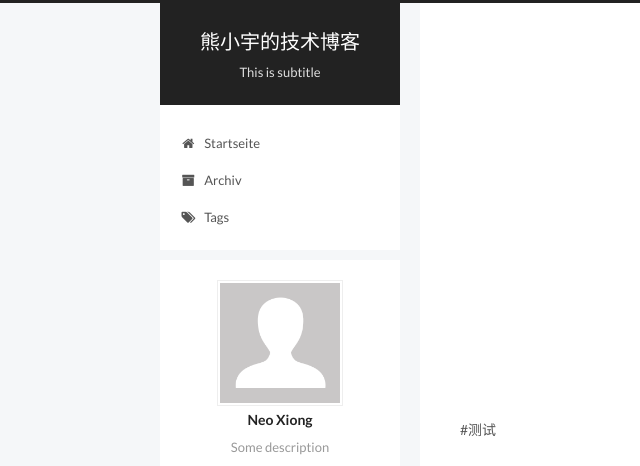
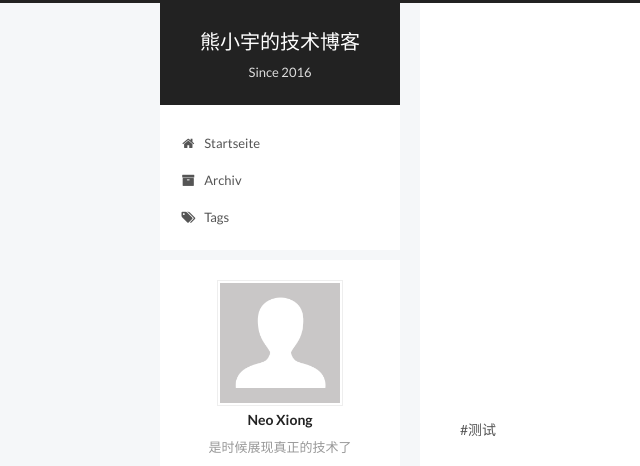
Before and after one commit to xiongyu0523/xiongyu0523.github.io, a plain HTML site: page index.html in a window 1280 px wide. Shown: the top 466 px of the page, 0-640 px from the left. Drawn offline with Linux system fonts and the light colour scheme.

Commit message:
Site updated: 2016-09-17 16:21:02

```diff
--- a/css/main.css
+++ b/css/main.css
@@ -1549,7 +1549,7 @@ pre .javascript .function {
   width: 4px;
   height: 4px;
   border-radius: 50%;
-  background: #82188b;
+  background: #40a844;
 }
 .links-of-blogroll {
   font-size: 13px;
--- a/index.html
+++ b/index.html
@@ -84,15 +84,15 @@
 
 
 
-<meta name="description" content="Some description">
+<meta name="description" content="是时候展现真正的技术了">
 <meta property="og:type" content="website">
 <meta property="og:title" content="熊小宇的技术博客">
 <meta property="og:url" content="http://yoursite.com/index.html">
 <meta property="og:site_name" content="熊小宇的技术博客">
-<meta property="og:description" content="Some description">
+<meta property="og:description" content="是时候展现真正的技术了">
 <meta name="twitter:card" content="summary">
 <meta name="twitter:title" content="熊小宇的技术博客">
-<meta name="twitter:description" content="Some description">
+<meta name="twitter:description" content="是时候展现真正的技术了">
 
 
 
@@ -152,7 +152,7 @@
       <span class="logo-line-after"><i></i></span>
     </a>
   </div>
-  <p class="site-subtitle">This is subtitle</p>
+  <p class="site-subtitle">Since 2016</p>
 </div>
 
 <div class="site-nav-toggle">
@@ -545,7 +545,7 @@
                src="/images/avatar.gif"
                alt="Neo Xiong" />
           <p class="site-author-name" itemprop="name">Neo Xiong</p>
-          <p class="site-description motion-element" itemprop="description">Some description</p>
+          <p class="site-description motion-element" itemprop="description">是时候展现真正的技术了</p>
         </div>
         <nav class="site-state motion-element">
           <div class="site-state-item site-state-posts">
```
Also changed, not shown: 2016/09/16/hello-world/index.html (+2 -2 lines), 2016/09/17/My-New-Post/index.html (+2 -2 lines), 2016/09/17/test/index.html (+5 -5 lines), archives/2016/09/index.html (+5 -5 lines), archives/2016/index.html (+5 -5 lines), archives/index.html (+5 -5 lines).
